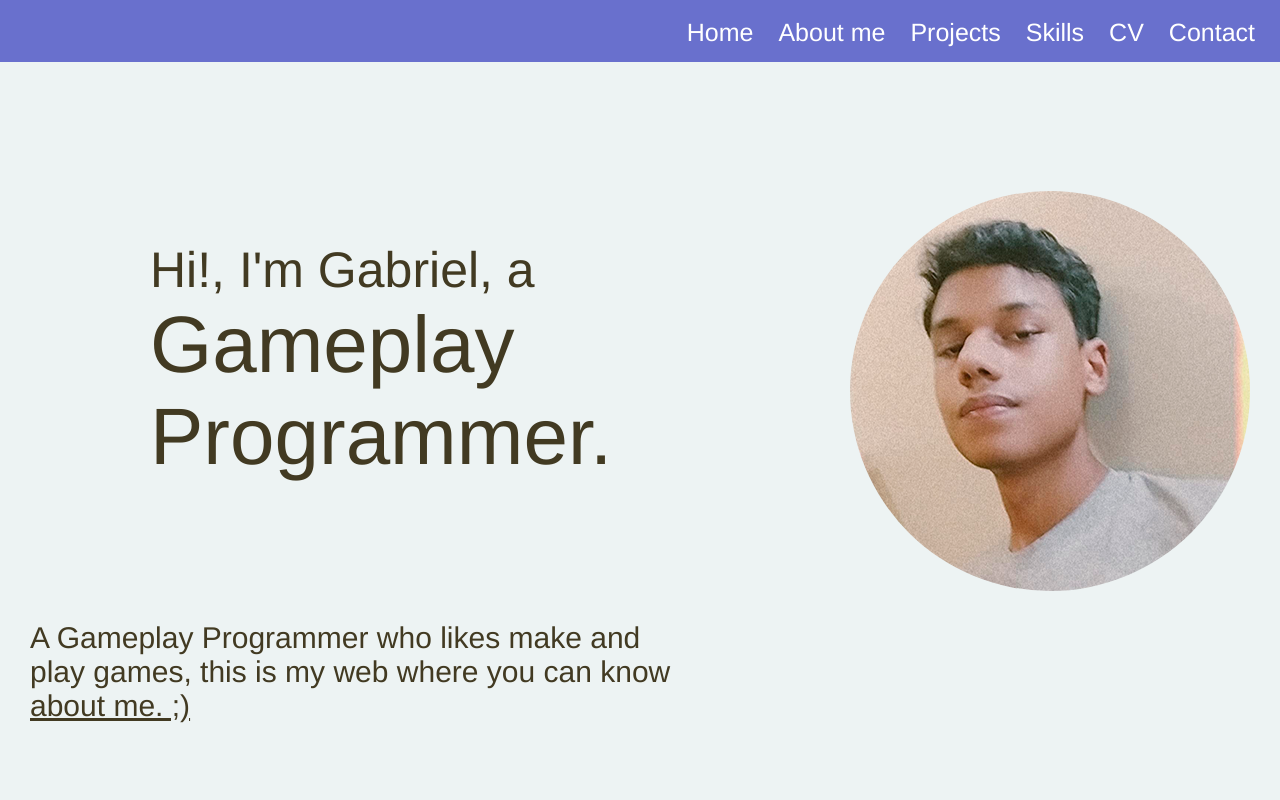
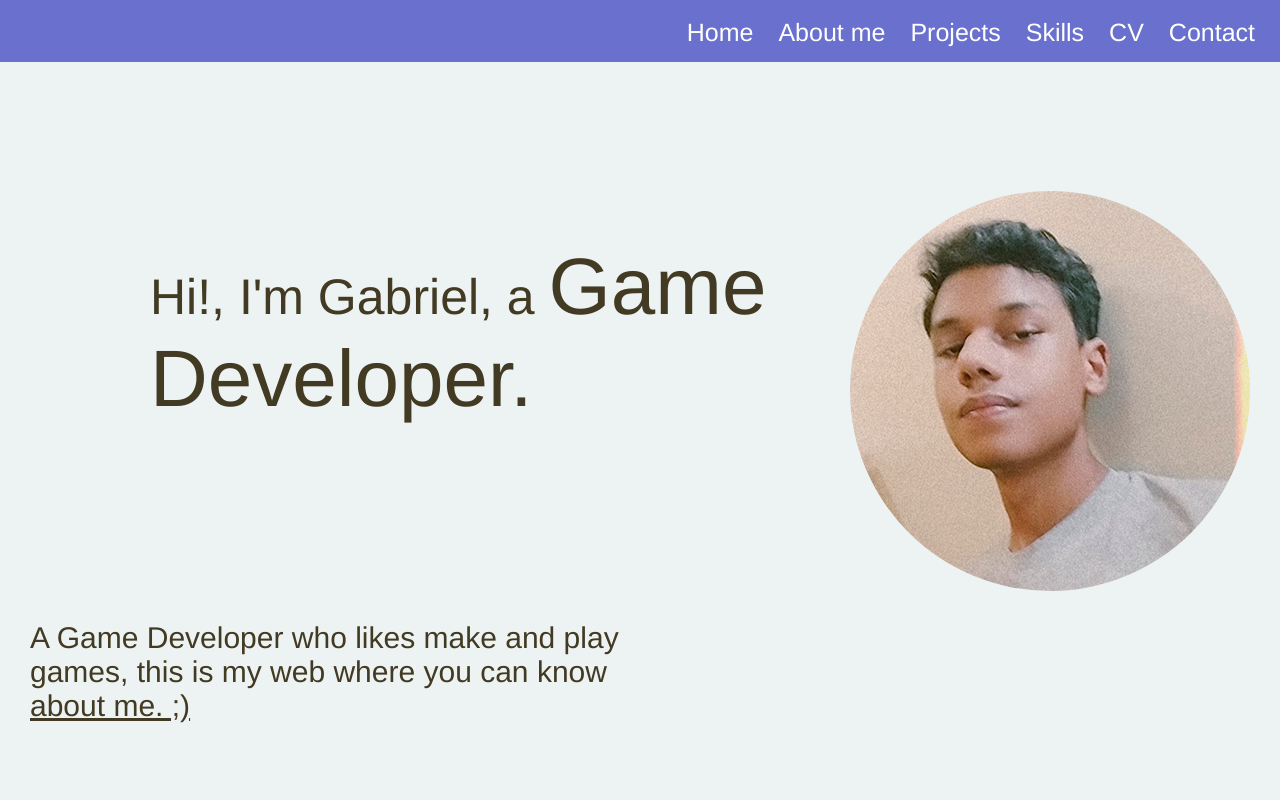
Before and after one commit to gabrieloide/gabrieloide.github.io, a plain HTML site: page index.html in a window 1280 px wide. Shown: the top 800 px of the page. Drawn offline with Linux system fonts and the light colour scheme.

Commit message:
Cambio de nombre de programmer a developer

```diff
--- a/index.html
+++ b/index.html
@@ -22,12 +22,12 @@
     <div id="introduccion">
          <Main>
             <div class="caja_nombre">
-                <p class="nombre"> Hi!, I'm Gabriel, a <span>Gameplay Programmer.</span></p>
+                <p class="nombre"> Hi!, I'm Gabriel, a <span>Game Developer.</span></p>
                 <img class="me_image" src="Img/ProfileWeb.png" alt="ImageOfMe">
             </div>
 
             <div class="caja_texto">
-                <p class="texto">A Gameplay Programmer who likes make and play games,
+                <p class="texto">A Game Developer who likes make and play games,
                     this is my web where you can know  <a href="#Sobremi"><span>about me. ;)</span> </a></p>
             </div>
         </Main>
@@ -102,7 +102,7 @@
                     <p>Here is my CV where you can see more information about me.</p>
                     <img src="CV/CVImage.png" alt="CV">
                 </div>
-                <form action="CV/CurrículumEnglish.pdf">
+                <form action="CV/CV.pdf">
                     <button>Download CV 📃</button>
                 </form>
             </div>
```
Also changed, not shown: 2 other files.
